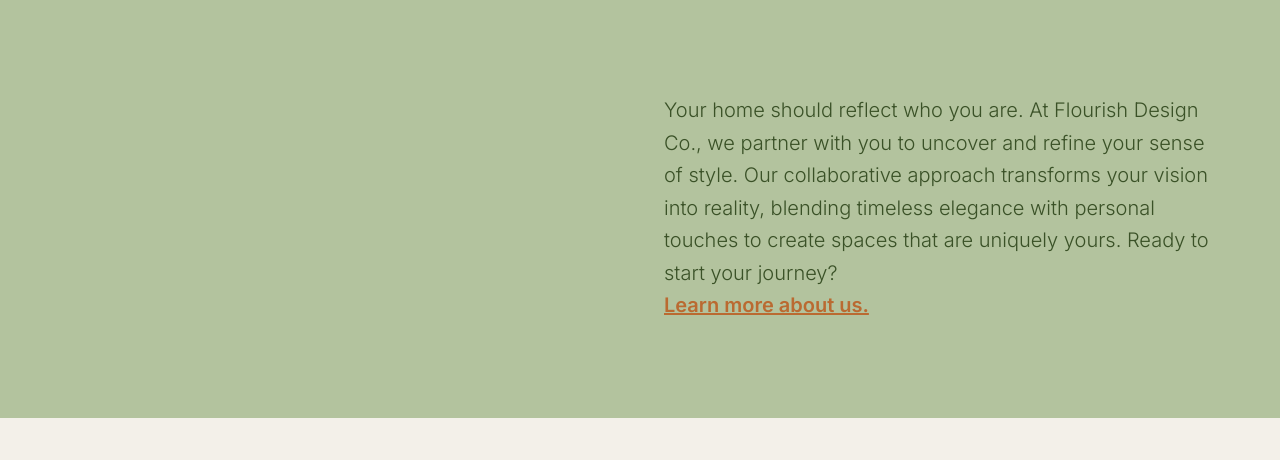
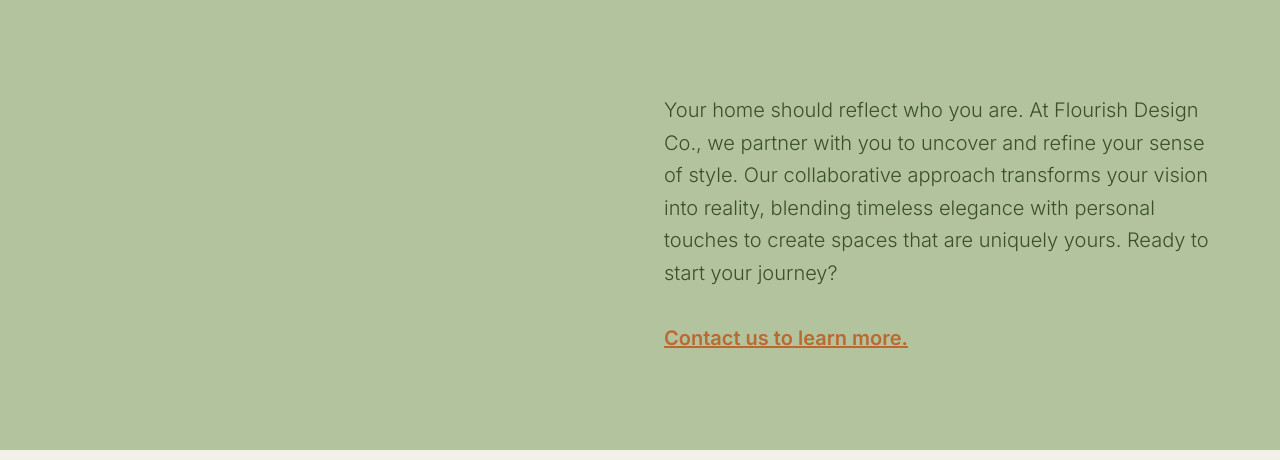
Before and after one commit to dpmoody1/FlourishDesignCo, a plain HTML site: page index.html in a window 1280 px wide. Shown: the part 802-1262 px from the top of the page. Drawn offline with nearby package versions, Linux system fonts and the light colour scheme; a small style sheet from the web is missing.

Commit message:
update to contact email

```diff
--- a/index.html
+++ b/index.html
@@ -122,7 +122,9 @@
                 <p class="text-xl leading-relaxed text-primary font-light">
                     Your home should reflect who you are. At Flourish Design Co., we partner with you to uncover and refine your sense of style. Our collaborative approach transforms your vision into reality, blending timeless elegance with personal touches to create spaces that are uniquely yours. Ready to start your journey?
                 </br>
-                <a href="about.html" class="text-dark-accent underline font-semibold">Learn more about us.</a>
+            </br>
+                <a href="mailto:flourishdesigncollc@gmail.com" class="text-dark-accent underline font-semibold">
+                    Contact us to learn more.</a>
                 </p>
             </div>
         </div>
```
